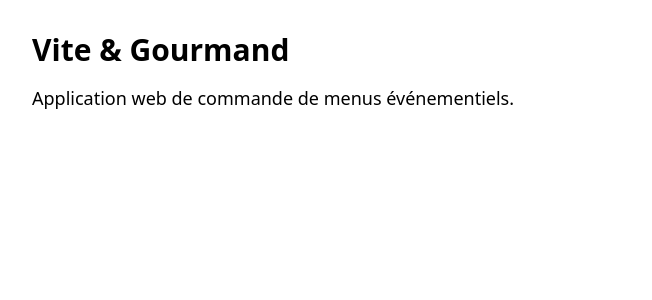
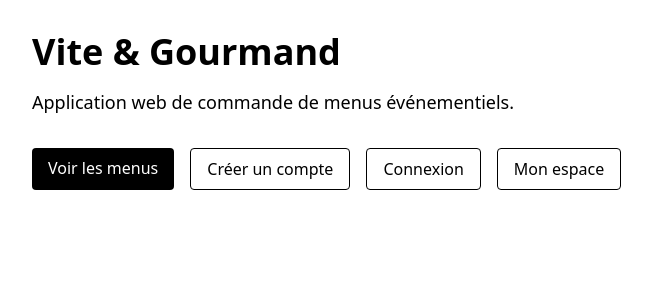
Before and after one commit to BenjaminBernade/vite-et-gourmand, a Next.js app: page / in a window 1280 px wide. Shown: the top 300 px of the page, without its empty margins (0-652 px from the left). Built offline with nearby package versions, Linux system fonts and the light colour scheme.

Commit message:
Add homepage navigation

```diff
--- a/app/menus/page.tsx
+++ b/app/menus/page.tsx
@@ -1,6 +1,8 @@
 import { prisma } from "@/lib/prisma";
 
 import Link from "next/link";
+
+export const dynamic = "force-dynamic";
 
 export default async function MenusPage() {
   const menus = await prisma.menu.findMany({
--- a/app/page.tsx
+++ b/app/page.tsx
@@ -1,10 +1,30 @@
-export default function HomePage() {
+import Link from "next/link";
+
+export default function Home() {
   return (
     <main className="min-h-screen p-8">
-      <h1 className="text-3xl font-bold">Vite & Gourmand</h1>
+      <h1 className="text-4xl font-bold">Vite & Gourmand</h1>
       <p className="mt-4 text-lg">
         Application web de commande de menus événementiels.
       </p>
+
+      <nav className="mt-8 flex gap-4">
+        <Link className="rounded bg-black px-4 py-2 text-white" href="/menus">
+          Voir les menus
+        </Link>
+
+        <Link className="rounded border px-4 py-2" href="/register">
+          Créer un compte
+        </Link>
+
+        <Link className="rounded border px-4 py-2" href="/api/auth/signin">
+          Connexion
+        </Link>
+
+        <Link className="rounded border px-4 py-2" href="/dashboard">
+          Mon espace
+        </Link>
+      </nav>
     </main>
   );
 }
```
